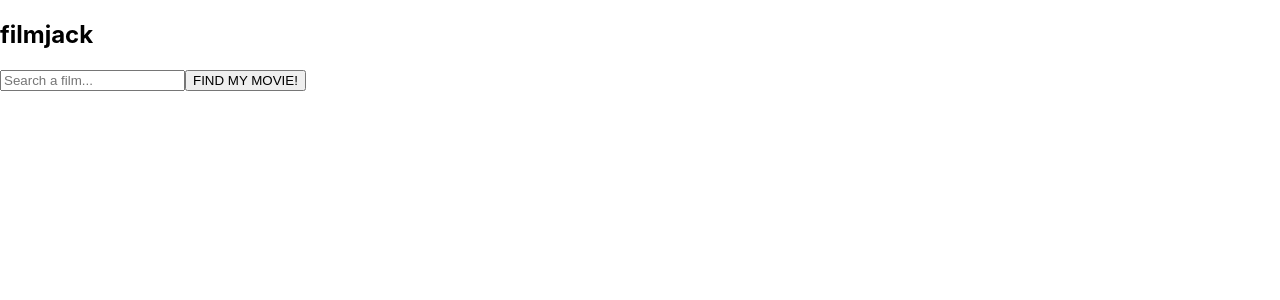
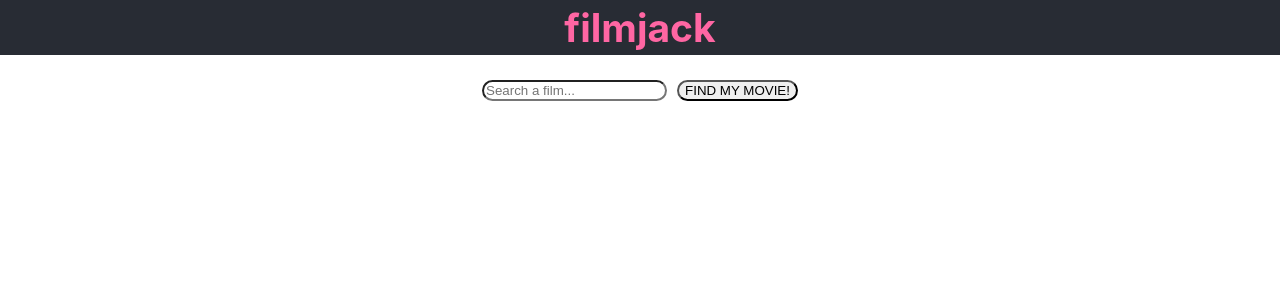
Before and after one commit to KMaskell/film-jack, a Next.js app: page /App in a window 1280 px wide. Shown: the top 300 px of the page. Built offline with nearby package versions, Linux system fonts and the light colour scheme.

Commit message:
style(search-button): style search component

```diff
--- a/components/Header.js
+++ b/components/Header.js
@@ -2,7 +2,7 @@ import React from 'react'
 
 const Header = (props) => {
     return (
-        <header>
+        <header className="header">
             <h2>{props.text}</h2>
         </header>
     )
--- a/components/Search-button.js
+++ b/components/Search-button.js
@@ -23,7 +23,7 @@ const SearchButton = (props)  => {
 
 
    return (
-     <form>
+    <form className="search">
        <input
        value={searchInput}
        onChange={handleSearchInputChanges}
--- a/pages/_app.js
+++ b/pages/_app.js
@@ -1,6 +1,8 @@
 const dotenv = require("dotenv").config();
 
 import "../styles/globals.css";
+import "../styles/app.css";
+
 function MyApp({ Component, pageProps }) {
   return <Component {...pageProps} />;
 }
--- /dev/null
+++ b/styles/App.css
@@ -0,0 +1,33 @@
+.App {
+  text-align: right;
+}
+
+.search {
+  display: flex;
+  flex-direction: row;
+  flex-wrap: wrap;
+  justify-content: center;
+  margin-top: 20px;
+}
+
+.search > input {
+  margin: 5px;
+  border-radius: 25px;
+}
+
+.search > input:hover {
+  background-color: #ffffcc;
+}
+
+.header {
+  background-color: #282c34;
+  height: 55px;
+  display: flex;
+  flex-direction: column;
+  align-items: center;
+  justify-content: center;
+  font-size: calc(10px + 2vmin);
+  color: #ff66a3;
+  padding: 20px;
+  cursor: pointer;
+}
```
